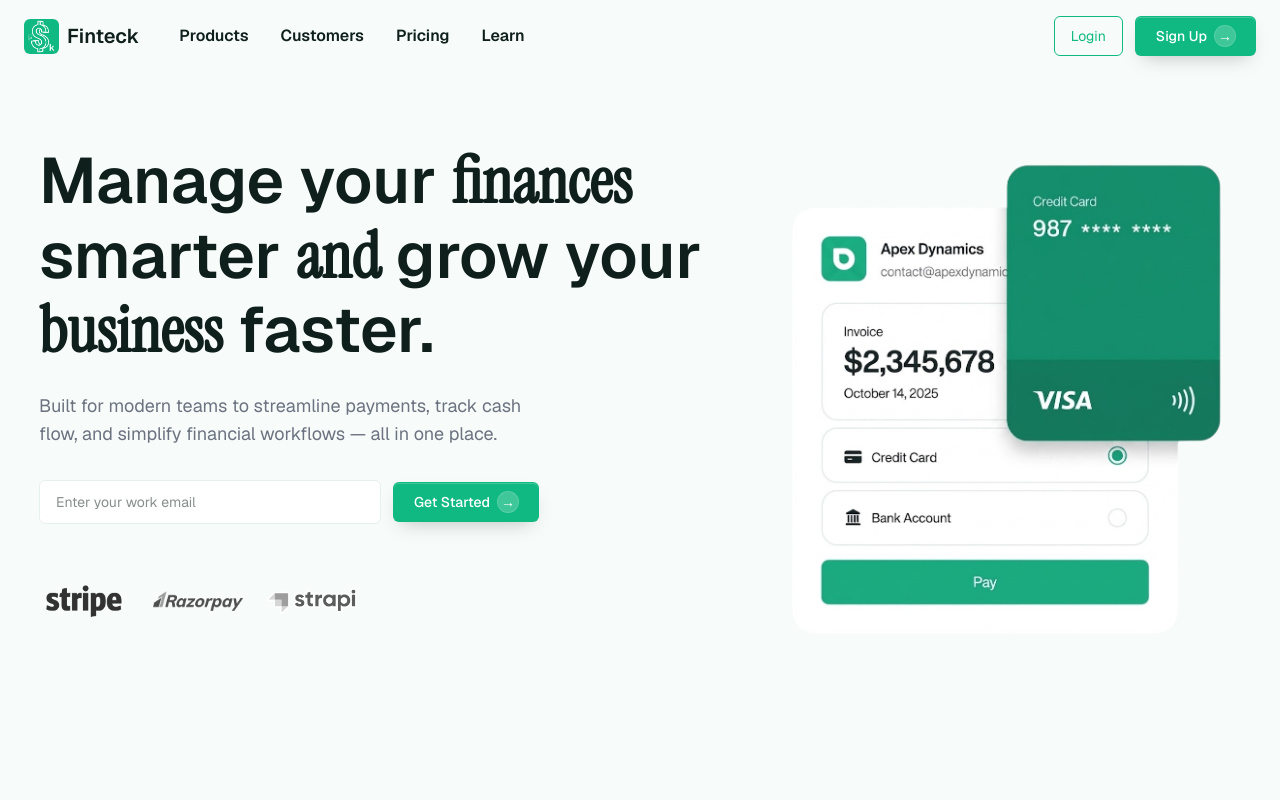
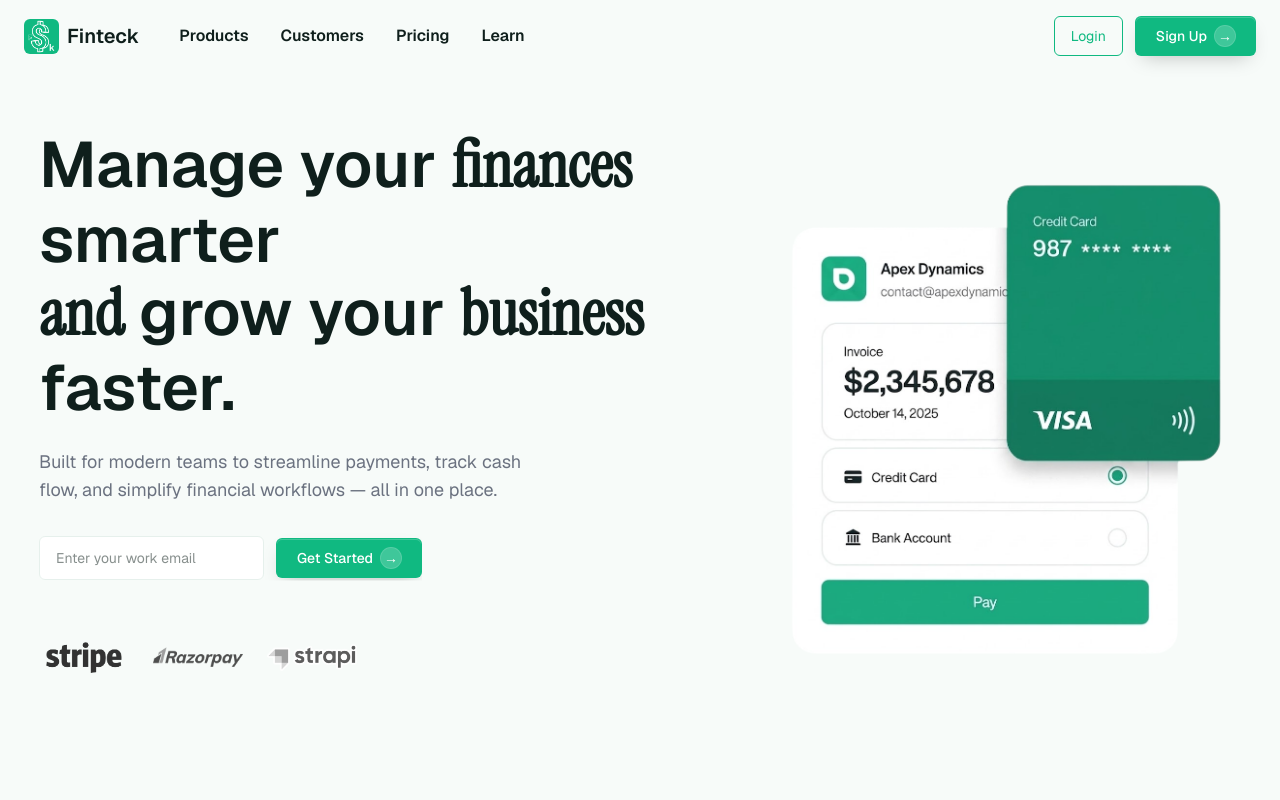
Before and after one commit to Prakash1185/template_two, a Next.js app: page / in a window 1280 px wide. Shown: the top 800 px of the page. Built offline with nearby package versions, Linux system fonts and the light colour scheme.

Commit message:
hero section animated

```diff
--- a/app/layout.tsx
+++ b/app/layout.tsx
@@ -1,7 +1,9 @@
 import type { Metadata } from "next";
 import { Geist_Mono, Instrument_Serif, Raleway, Geist } from "next/font/google";
 import "./globals.css";
+import "lenis/dist/lenis.css";
 import Navbar from "@/components/navbar";
+import LenisProvider from "@/components/lenis-provider";
 import { cn } from "@/lib/utils";
 import Footer from "@/components/footer";
 
@@ -40,11 +42,13 @@ export default function RootLayout({
       className={cn("h-full", "antialiased", "raleway", geistMono.variable, raleway.variable, instrumentSerif.variable, "font-sans", geist.variable)}
     >
       <body className="min-h-screen bg-background text-foreground font-sans">
-        <main className="flex min-h-screen flex-col">
-          <Navbar />
-          {children}
-          <Footer/>
-        </main>
+        <LenisProvider>
+          <main className="flex min-h-screen flex-col">
+            <Navbar />
+            {children}
+            <Footer />
+          </main>
+        </LenisProvider>
       </body>
     </html>
   );
--- /dev/null
+++ b/components/animations/linereveal.tsx
@@ -0,0 +1,30 @@
+"use client";
+
+import { motion } from "framer-motion";
+
+export const LineReveal = ({ children }: { children: React.ReactNode }) => {
+  return (
+    <div style={{ overflow: "hidden" }}>
+      <motion.div
+        variants={{
+          hidden: {
+            opacity: 0,
+            clipPath: "inset(100% 0% 0% 0%)",
+            filter: "blur(3px)",
+          },
+          show: {
+            opacity: 1,
+            clipPath: "inset(0% 0% 0% 0%)",
+            filter: "blur(0px)",
+            transition: {
+              duration: 1.4, // slower
+              ease: [0.16, 1, 0.3, 1],
+            },
+          },
+        }}
+      >
+        {children}
+      </motion.div>
+    </div>
+  );
+};
--- /dev/null
+++ b/components/animations/revealup.tsx
@@ -0,0 +1,28 @@
+"use client";
+
+import { motion } from "framer-motion";
+
+export const RevealUp = ({ children }: { children: React.ReactNode }) => {
+  return (
+    <motion.div
+      variants={{
+        hidden: {
+          opacity: 0,
+          clipPath: "inset(100% 0% 0% 0%)",
+          filter: "blur(3px)",
+        },
+        show: {
+          opacity: 1,
+          clipPath: "inset(0% 0% 0% 0%)",
+          filter: "blur(0px)",
+          transition: {
+            duration: 1.2,
+            ease: [0.16, 1, 0.3, 1],
+          },
+        },
+      }}
+    >
+      {children}
+    </motion.div>
+  );
+};
--- /dev/null
+++ b/components/animations/stagger.tsx
@@ -0,0 +1,22 @@
+"use client";
+
+import { motion } from "framer-motion";
+
+export const Stagger = ({ children }: { children: React.ReactNode }) => {
+  return (
+    <motion.div
+      initial="hidden"
+      animate="show"
+      variants={{
+        hidden: {},
+        show: {
+          transition: {
+            staggerChildren: 0.25, // slower, more premium
+          },
+        },
+      }}
+    >
+      {children}
+    </motion.div>
+  );
+};
--- a/components/hero.tsx
+++ b/components/hero.tsx
@@ -1,23 +1,43 @@
 "use client";
 
 import Image from "next/image";
+import { motion } from "framer-motion";
 import { PrimaryButton } from "./buttons";
+import { Stagger } from "./animations/stagger";
+import { RevealUp } from "./animations/revealup";
+import { LineReveal } from "./animations/linereveal";
 
 const HeroSection = () => {
   return (
-    <section className="pt-36 pb-24 bg-[var(--background)]">
+    <section className="pt-32 pb-24 bg-[var(--background)]">
       <div className="max-w-[1250px] mx-auto px-6 flex flex-col lg:flex-row items-center gap-10">
         {/* LEFT CONTENT */}
+        <Stagger>
           <div className="flex-[1.5] text-center lg:text-left flex flex-col items-center lg:items-start">
             {/* HEADING */}
+            <RevealUp>
               <h1 className="text-4xl sm:text-5xl lg:text-[64px] font-semibold leading-[1.15] text-[var(--foreground)]">
+                <LineReveal>
+                  <span className="block">
                     Manage your{" "}
-            <span className="inline-block instrument">finances</span> smarter{" "}
-            <span className="inline-block instrument">and</span> grow your{" "}
-            <span className="inline-block instrument">business</span> faster.
+                    <span className="inline-block instrument">finances</span>{" "}
+                    smarter
+                  </span>
+                </LineReveal>
+
+                <LineReveal>
+                  <span className="block">
+                    <span className="inline-block instrument">and</span> grow
+                    your{" "}
+                    <span className="inline-block instrument">business</span>{" "}
+                    faster.
+                  </span>
+                </LineReveal>
               </h1>
+            </RevealUp>
 
-          {/* IMAGE (mobile only) */}
+            {/* MOBILE IMAGE */}
+            <RevealUp>
               <div className="mt-6 lg:hidden w-[220px] sm:w-[260px]">
                 <Image
                   src="/hero.png"
@@ -28,14 +48,18 @@ const HeroSection = () => {
                   priority
                 />
               </div>
+            </RevealUp>
 
             {/* SUBTEXT */}
+            <RevealUp>
               <p className="mt-6 text-[var(--muted)] text-base sm:text-lg max-w-[520px] mx-auto lg:mx-0">
-            Built for modern teams to streamline payments, track cash flow, and
-            simplify financial workflows — all in one place.
+                Built for modern teams to streamline payments, track cash flow,
+                and simplify financial workflows — all in one place.
               </p>
+            </RevealUp>
 
             {/* INPUT + BUTTON */}
+            <RevealUp>
               <div className="mt-8 flex flex-col sm:flex-row items-center gap-3 max-w-[500px] mx-auto lg:mx-0 w-full">
                 <input
                   type="email"
@@ -45,8 +69,10 @@ const HeroSection = () => {
 
                 <PrimaryButton>Get Started</PrimaryButton>
               </div>
+            </RevealUp>
 
-          {/* LOGOS (single line on mobile) */}
+            {/* LOGOS */}
+            <RevealUp>
               <div className="mt-8 w-full overflow-x-auto">
                 <div className="flex items-center gap-6 min-w-max justify-center lg:justify-start opacity-80">
                   <Image
@@ -54,7 +80,7 @@ const HeroSection = () => {
                     alt="Stripe"
                     width={90}
                     height={24}
-                className="object-contain grayscale hover:grayscale-0 transition duration-300"
+                    className="object-contain grayscale transition duration-300"
                   />
 
                   <Image
@@ -62,7 +88,7 @@ const HeroSection = () => {
                     alt="Razorpay"
                     width={90}
                     height={24}
-                className="object-contain grayscale hover:grayscale-0 transition duration-300"
+                    className="object-contain grayscale transition duration-300"
                   />
 
                   <Image
@@ -70,14 +96,31 @@ const HeroSection = () => {
                     alt="Starpi"
                     width={90}
                     height={24}
-                className="object-contain grayscale hover:grayscale-0 transition duration-300"
+                    className="object-contain grayscale transition duration-300"
                   />
                 </div>
               </div>
+            </RevealUp>
           </div>
+        </Stagger>
 
         {/* RIGHT IMAGE (desktop only) */}
-        <div className="hidden lg:flex flex-[0.8] justify-end relative">
+        <motion.div
+          initial={{
+            opacity: 0,
+            scale: 0.985,
+          }}
+          animate={{
+            opacity: 1,
+            scale: 1,
+          }}
+          transition={{
+            duration: 1.4,
+            ease: [0.16, 1, 0.3, 1],
+            delay: 0.2,
+          }}
+          className="hidden lg:flex flex-[0.8] justify-end relative"
+        >
           <div className="relative w-[300px] sm:w-[380px] lg:w-[400px] xl:w-[460px]">
             <Image
               src="/hero.png"
@@ -88,7 +131,7 @@ const HeroSection = () => {
               priority
             />
           </div>
-        </div>
+        </motion.div>
       </div>
     </section>
   );
--- /dev/null
+++ b/components/lenis-provider.tsx
@@ -0,0 +1,25 @@
+"use client";
+
+import { ReactLenis } from "lenis/react";
+
+export default function LenisProvider({
+  children,
+}: Readonly<{
+  children: React.ReactNode;
+}>) {
+  return (
+    <ReactLenis
+      root
+      options={{
+        autoRaf: true,
+        lerp: 0.08,
+        smoothWheel: true,
+        autoToggle: true,
+        anchors: true,
+        stopInertiaOnNavigate: true,
+      }}
+    >
+      {children}
+    </ReactLenis>
+  );
+}
--- a/package.json
+++ b/package.json
@@ -12,6 +12,7 @@
     "class-variance-authority": "^0.7.1",
     "clsx": "^2.1.1",
     "framer-motion": "^12.38.0",
+    "lenis": "^1.3.23",
     "lucide-react": "^1.14.0",
     "motion": "^12.38.0",
     "next": "16.2.4",
```
Also changed, not shown: 1 other file (tests, documents, lock files or other folders). Lines whose indentation alone changed are shown as unchanged.
